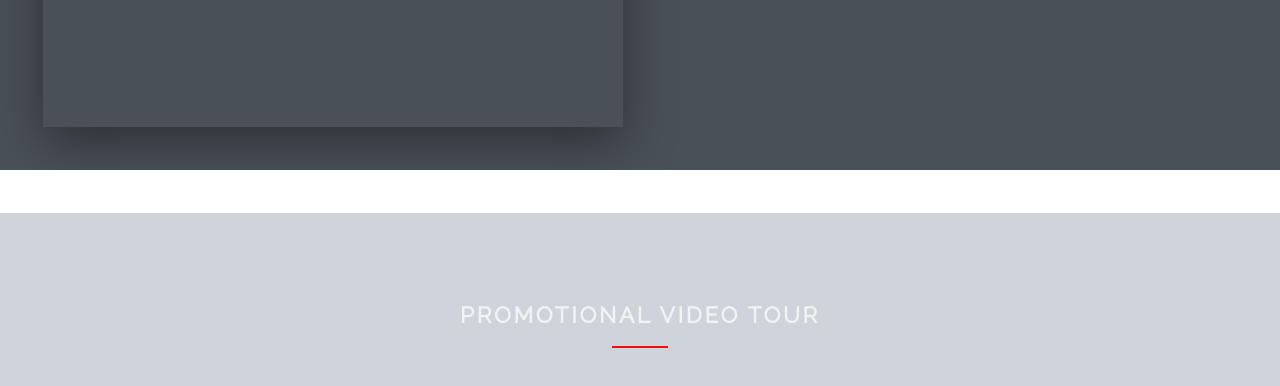
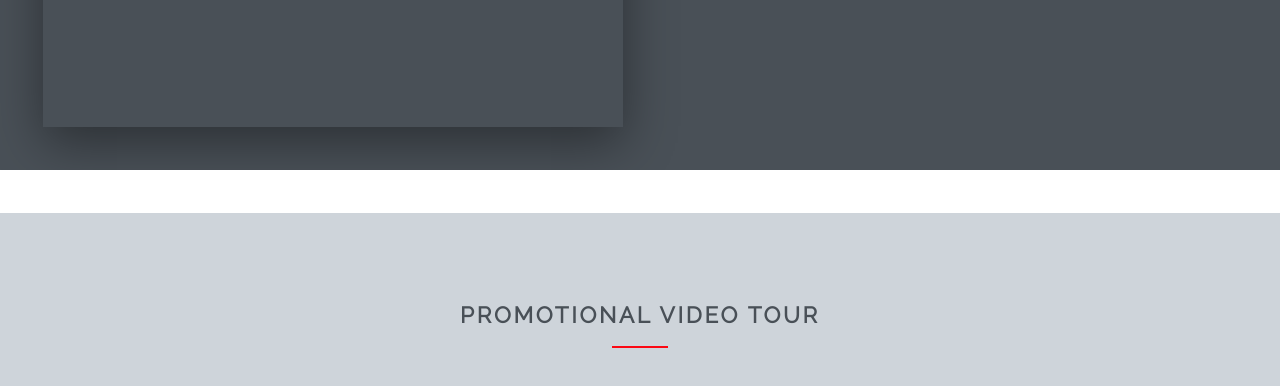
Before and after one commit to ShankarKandasamy/kayan, a plain HTML site: page index.html in a window 1280 px wide. Shown: the part 5339-5725 px from the top of the page. Drawn offline with Linux system fonts and the light colour scheme; some packages are replaced by stand-ins of ours; grey boxes are pictures that could not be loaded.

Commit message:
Add files via upload

```diff
--- a/styles.css
+++ b/styles.css
@@ -582,6 +582,7 @@ h3::after {
 }
 
 .section-tour h3,
+.section-video h3,
 .section-hood h3,
 .section-report h3,
 .section-floorplan h3 {
```
